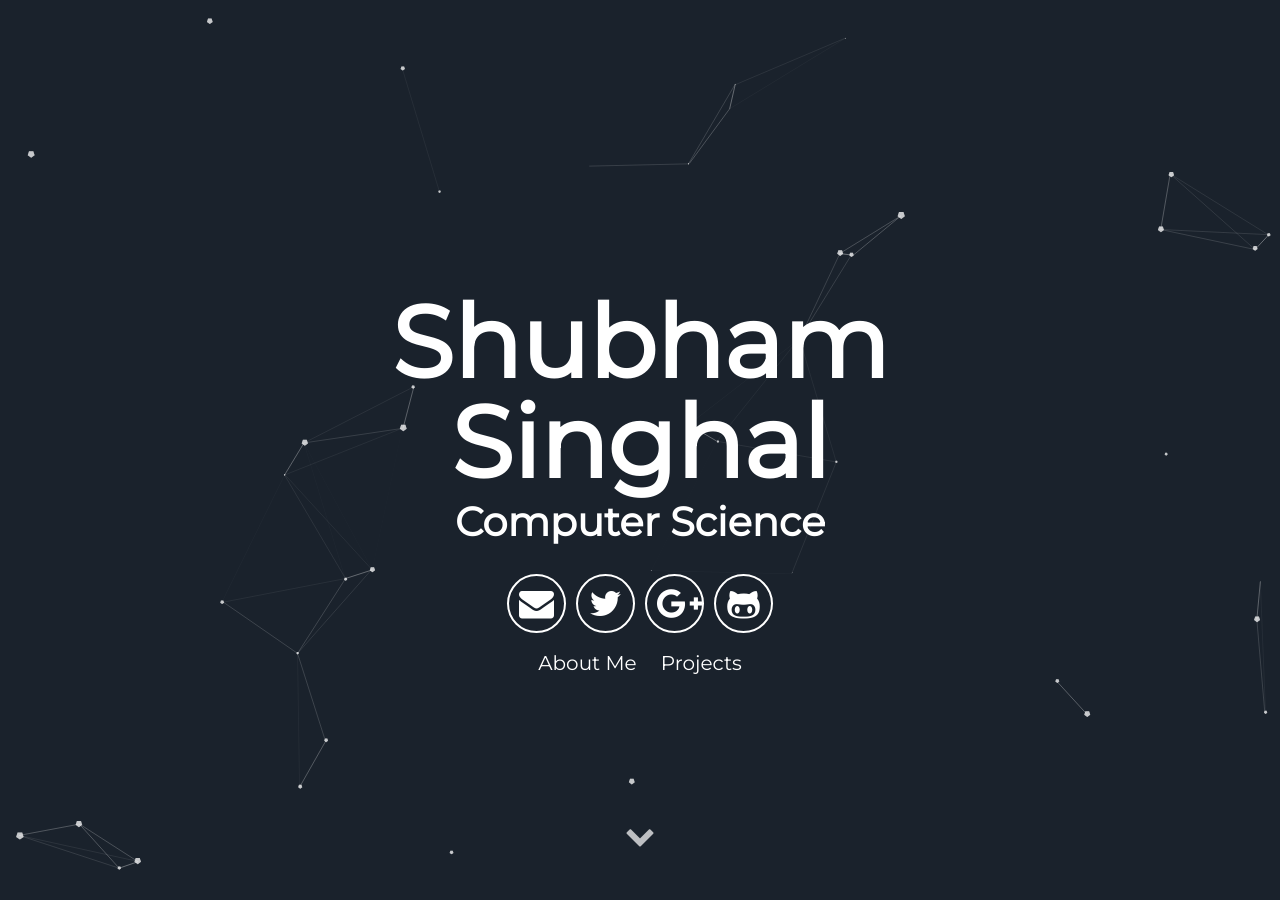
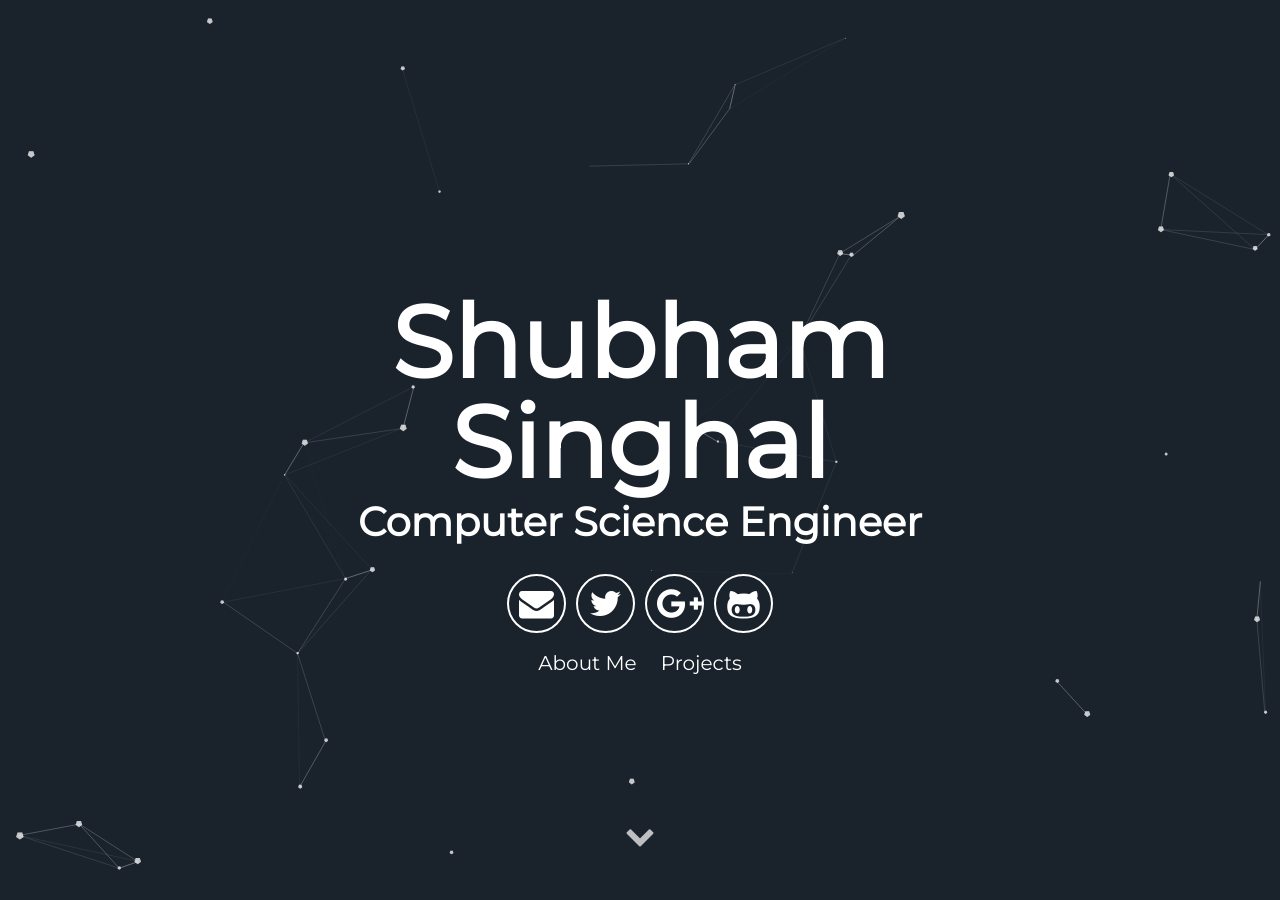
Before and after one commit to cseshubhamsinghal/cseshubhamsinghal.github.io, a Jekyll site: the page built from index.html, in a window 1280 px wide and 900 px high. Built offline with Jekyll 4.4.1, drawn with Linux system fonts in a browser that asks for light colours; some of the changed lines change nothing that is shown.

Commit message:
Update _config.yml

```diff
--- a/_config.yml
+++ b/_config.yml
@@ -7,8 +7,8 @@ description: A blog about lorem ipsum dolor sit amet
 # User settings
 username: Shubham Singhal
 user_description: Data Science Enthusiast
-user_title: Computer Science
-email: singhalshubham15@stu.upes.ac.in
+user_title: Computer Science Engineer
+email: cse.shubhamsinghal@gmail.com
 twitter_username: lorem_ipsum
 github_username:  cseshubhamsinghal
 gplus_username:  lorem_ipsum
```
